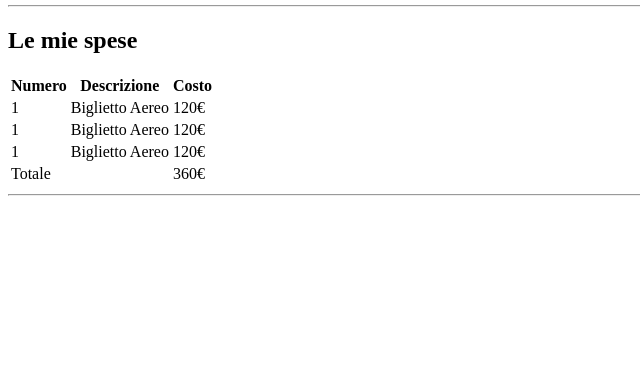
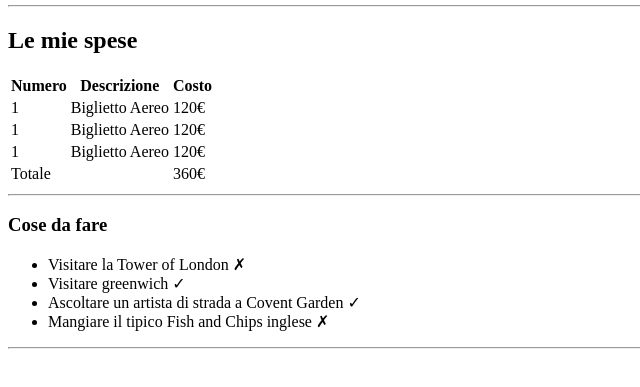
Before and after one commit to Sergjio97/html-london-trip, a plain HTML site: page index.html in a window 1280 px wide. Shown: the part 101-488 px from the top of the page, without its empty margins (0-640 px from the left). Drawn offline with Linux system fonts and the light colour scheme.

Commit message:
sezione cose da fare

```diff
--- a/index.html
+++ b/index.html
@@ -20,6 +20,7 @@
 
     <!-- Inizio main -->
     <main>
+        <!-- Inizio sezione Le mie spese -->
         <section>
             <h2>Le mie spese</h2>
             <table>
@@ -55,6 +56,20 @@
             </table>
             <hr>
         </section>
+        <!-- Fine sezione Le mie spese -->
+
+        <!-- Inizio sezione Cose da fare -->
+        <section>
+            <h3>Cose da fare</h3>
+            <ul>
+                <li>Visitare la Tower of London &#x2717;</li>
+                <li>Visitare greenwich &#x2713;</li>
+                <li>Ascoltare un artista di strada a Covent Garden &#x2713;</li>
+                <li>Mangiare il tipico Fish and Chips inglese &#x2717; </li>
+            </ul>
+            <hr>
+        </section>
+        <!-- Fine sezione Cose da fare -->
 
     </main>
     <!-- Fine main -->
```
